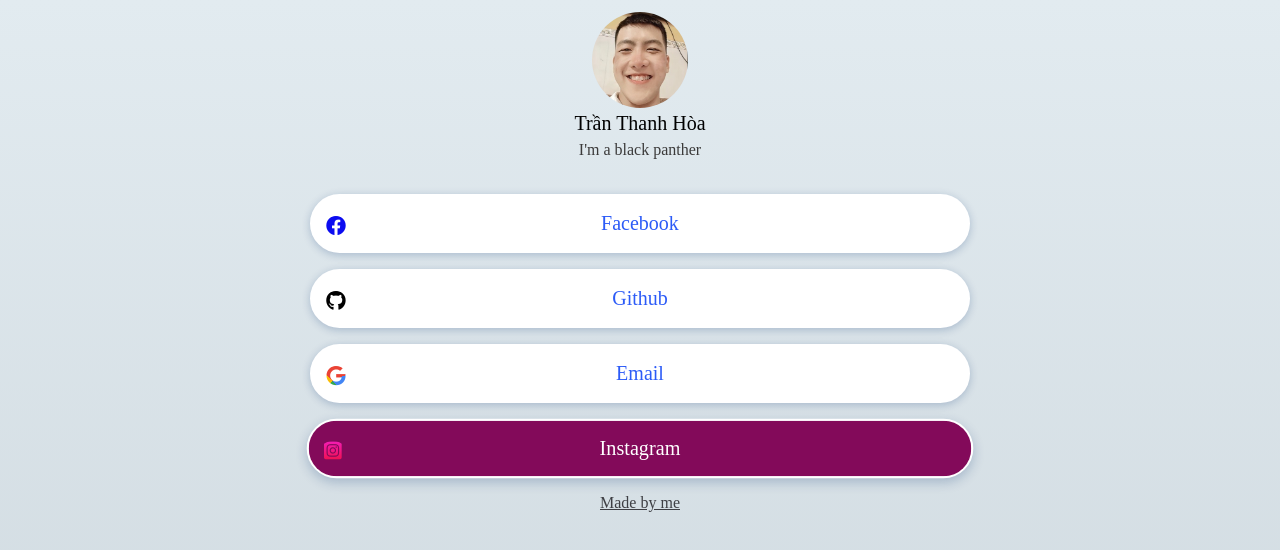
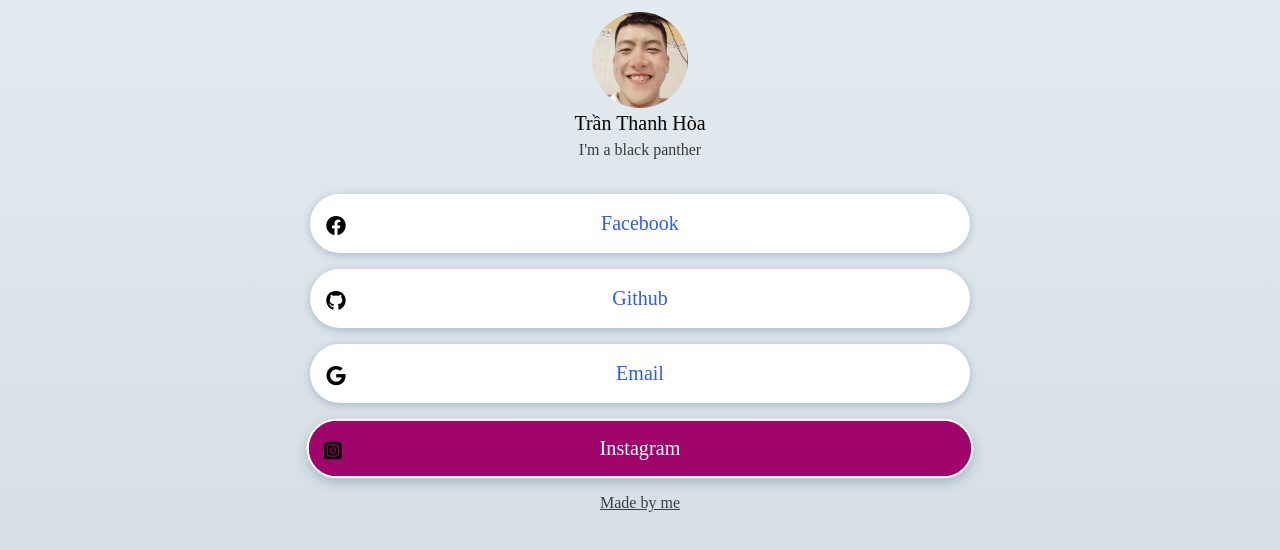
Before and after one commit to thanhhoax701/thanhhoax701.github.io, a plain HTML site: page index.html in a window 1280 px wide. In both pictures the pointer is over the link "Instagram". Drawn offline with Linux system fonts and the light colour scheme.

Commit message:
color-instagram

```diff
--- a/assets/css/style.css
+++ b/assets/css/style.css
@@ -182,7 +182,7 @@
 }
 
 .instagram:hover {
-    background-color: #830a5a;
+    background-color: #a0056c;
     color: #fff;
 }
 
@@ -202,7 +202,8 @@
     color: #000;
 }
 
-.fa-facebook {
+
+/* .fa-facebook {
     background: #0c0cf0;
     -webkit-background-clip: text;
     background-clip: text;
@@ -224,7 +225,7 @@
     background-clip: text;
     color: transparent;
     -webkit-text-fill-color: transparent;
-}
+} */
 
 
 /* Phần footer */
```
